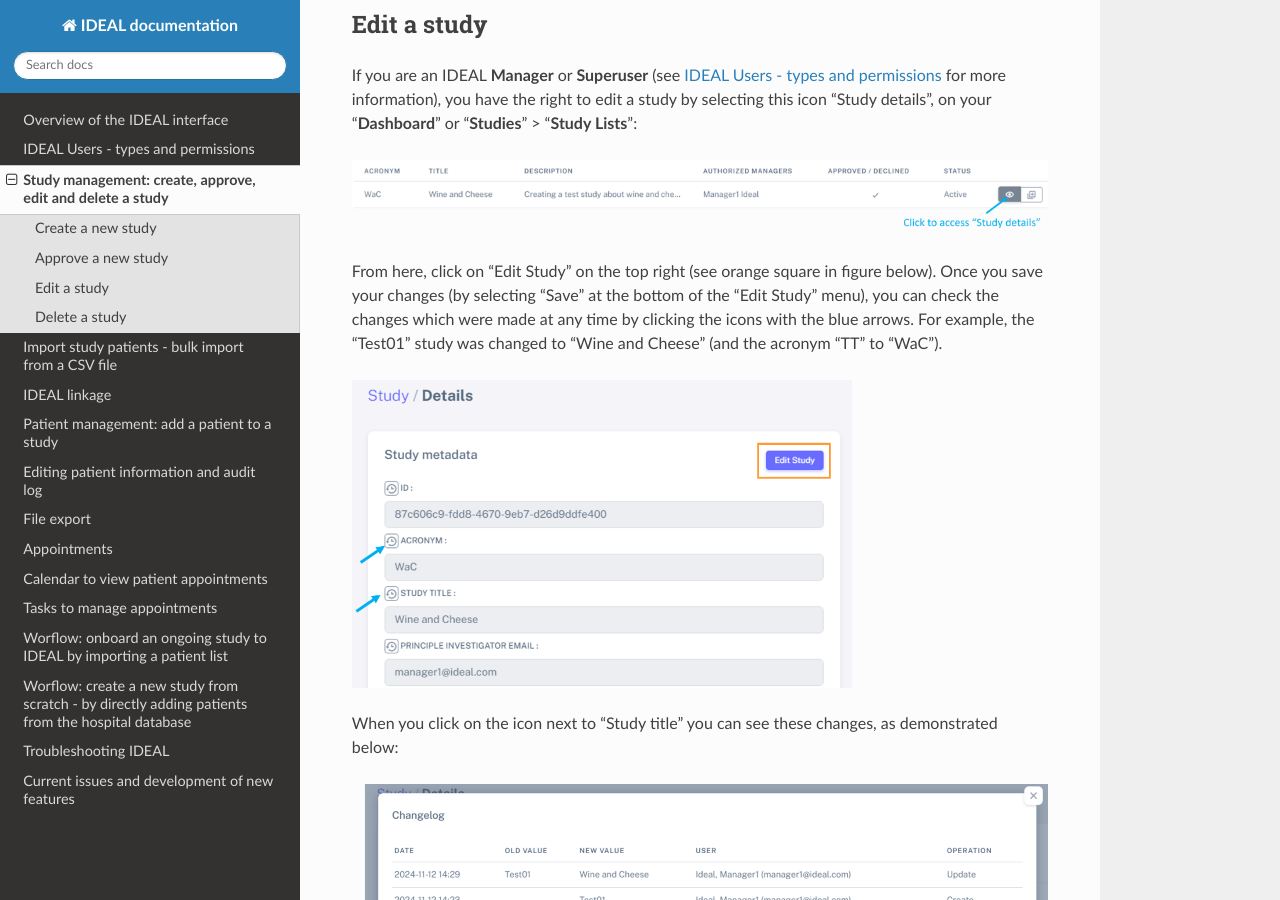
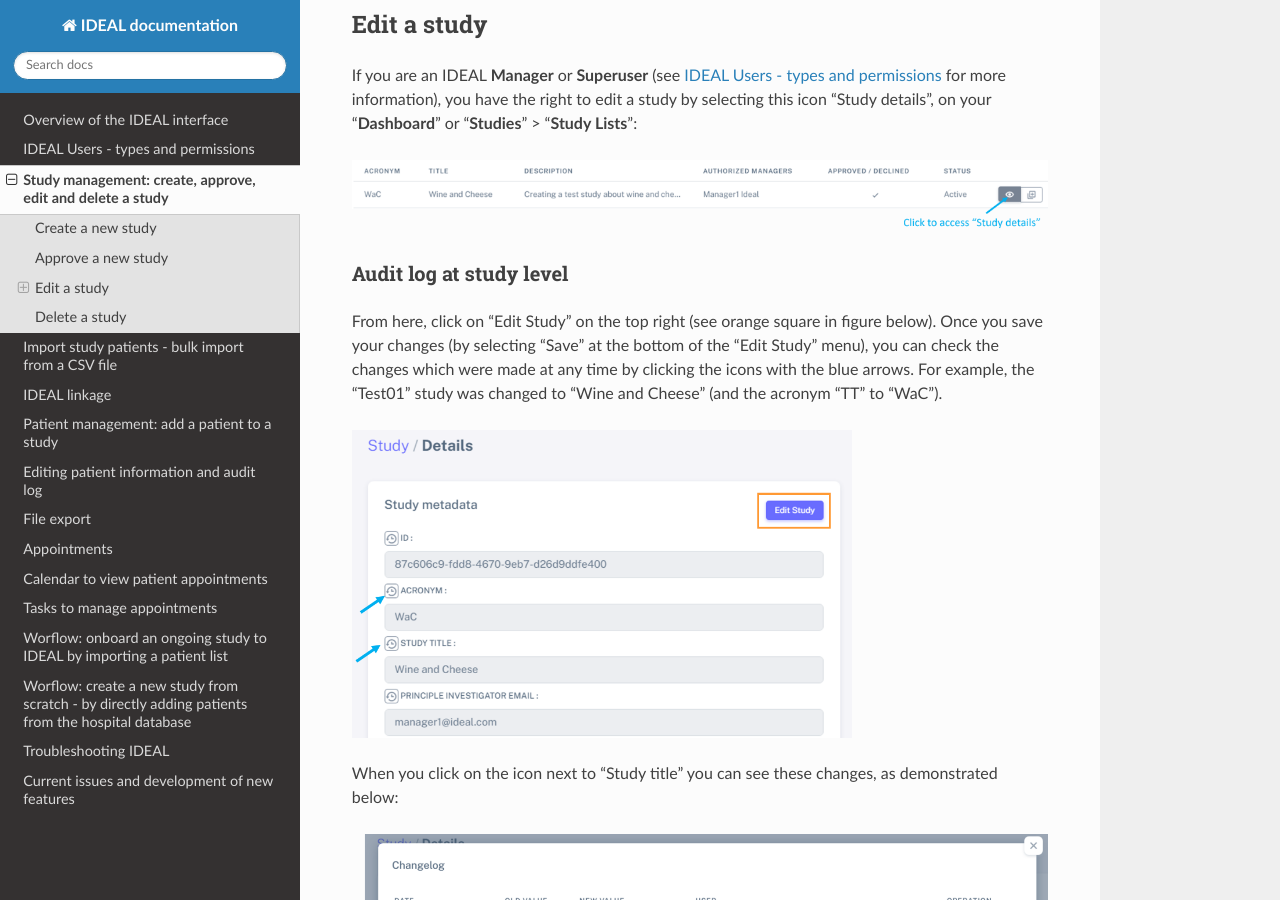
Before and after one commit to Nynuphar/IDEAL-doc, a Sphinx documentation site: the page built from docs/source/createstudy.rst, in a window 1280 px wide and 900 px high, scrolled down 2333 px. Built offline with Sphinx 7.4.7 and the Read the Docs theme 3.1.0, drawn with Linux system fonts in a browser that asks for light colours.

Commit message:
Update createstudy.rst

```diff
--- a/docs/source/createstudy.rst
+++ b/docs/source/createstudy.rst
@@ -56,6 +56,9 @@ If you are an IDEAL **Manager** or **Superuser** (see :doc:`users` for more info
 
 .. image:: EditStudy.png
 
+Audit log at study level
+==============================
+
 From here, click on "Edit Study" on the top right (see orange square in figure below). Once you save your changes (by selecting "Save" at the bottom of the "Edit Study" menu), you can check the changes which were made at any time by clicking the icons with the blue arrows. For example, the "Test01" study was changed to "Wine and Cheese" (and the acronym "TT" to "WaC").
 
 .. image:: EditStudy2.png
```
